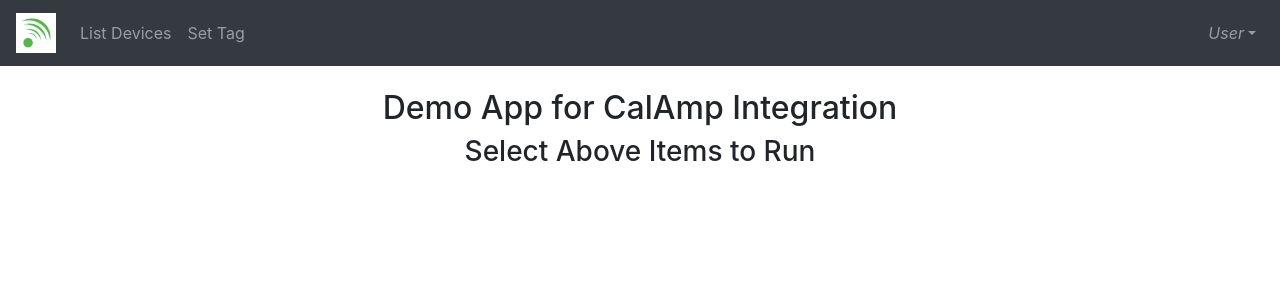
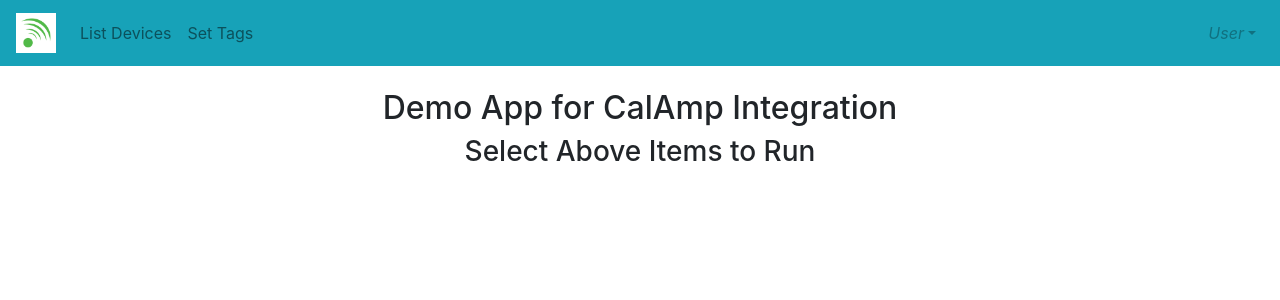
Before and after one commit to hansontech/azure-staticweb, a Vue app: page / in a window 1280 px wide. Shown: the top 300 px of the page. Built offline with nearby package versions, Linux system fonts and the light colour scheme; the HTML template or start-up script is replaced by a standard one.

Commit message:
UI improve

```diff
--- a/src/App.vue
+++ b/src/App.vue
@@ -1,6 +1,6 @@
 <template>
   <div id="app">
-    <b-navbar toggleable="sm" type="dark" variant="dark" fixed="top"> <!--  class="fixed-top"> -->
+    <b-navbar toggleable="sm" type="light" variant="info" fixed="top"> <!--  class="fixed-top"> -->
       <b-navbar-toggle target="nav_collapse"></b-navbar-toggle>
       <b-navbar-brand to="/">
         <img src="./assets/cooltrax-logo.jpeg" height="40" alt="Cooltrax">
@@ -8,7 +8,7 @@
       <b-collapse is-nav id="nav_collapse">
         <b-navbar-nav>
           <b-nav-item href="/list_devices">List Devices</b-nav-item>
-          <b-nav-item href="/set_tag" >Set Tag</b-nav-item>
+          <b-nav-item href="/set_tag" >Set Tags</b-nav-item>
           <!-- <b-nav-item href="#" disabled>Disabled</b-nav-item> -->
         </b-navbar-nav>
         <!-- Right aligned nav items -->
@@ -25,7 +25,7 @@
             <b-dropdown-item href="#">FA</b-dropdown-item>
           </b-nav-item-dropdown>
           -->
-          <b-nav-item-dropdown right>
+          <b-nav-item-dropdown right disabled>
             <!-- Using 'button-content' slot -->
             <template #button-content>
               <em>User</em>
```
Also changed, not shown: 2 other files (tests, documents, lock files or other folders).
